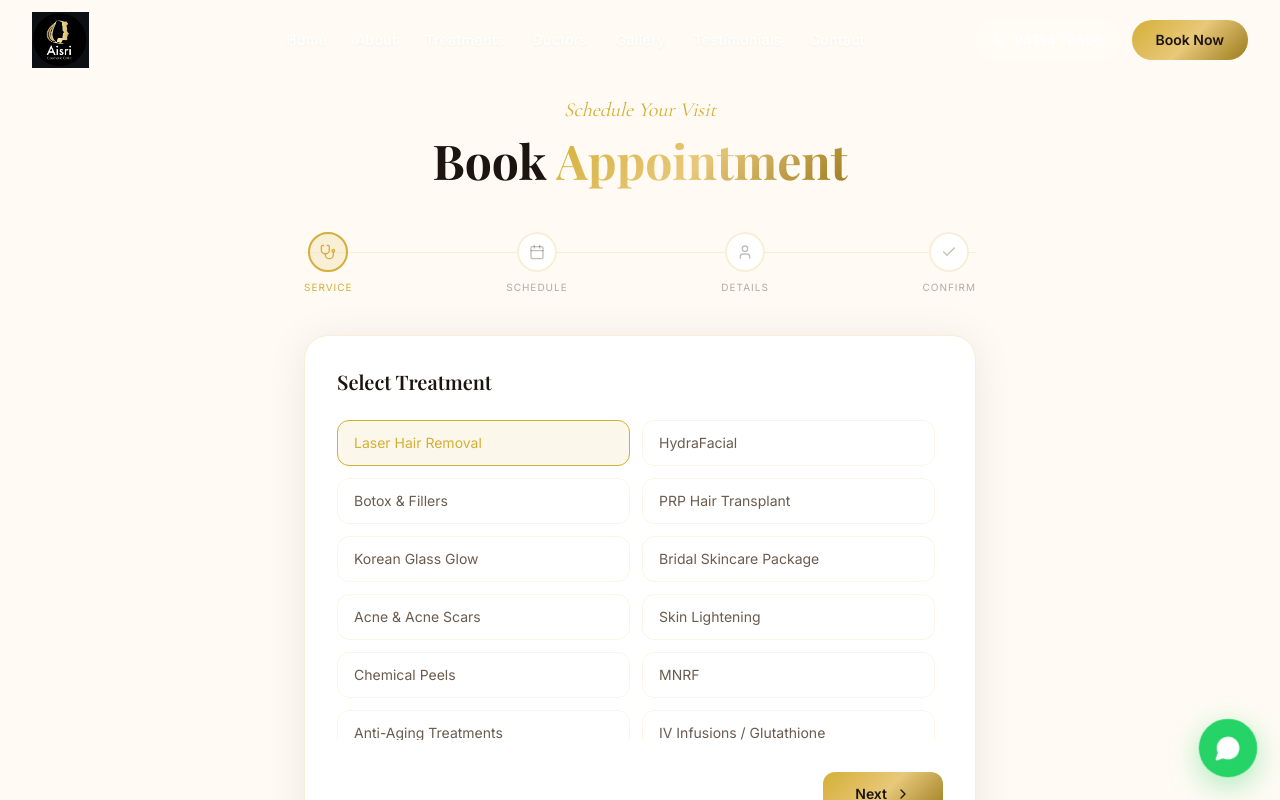
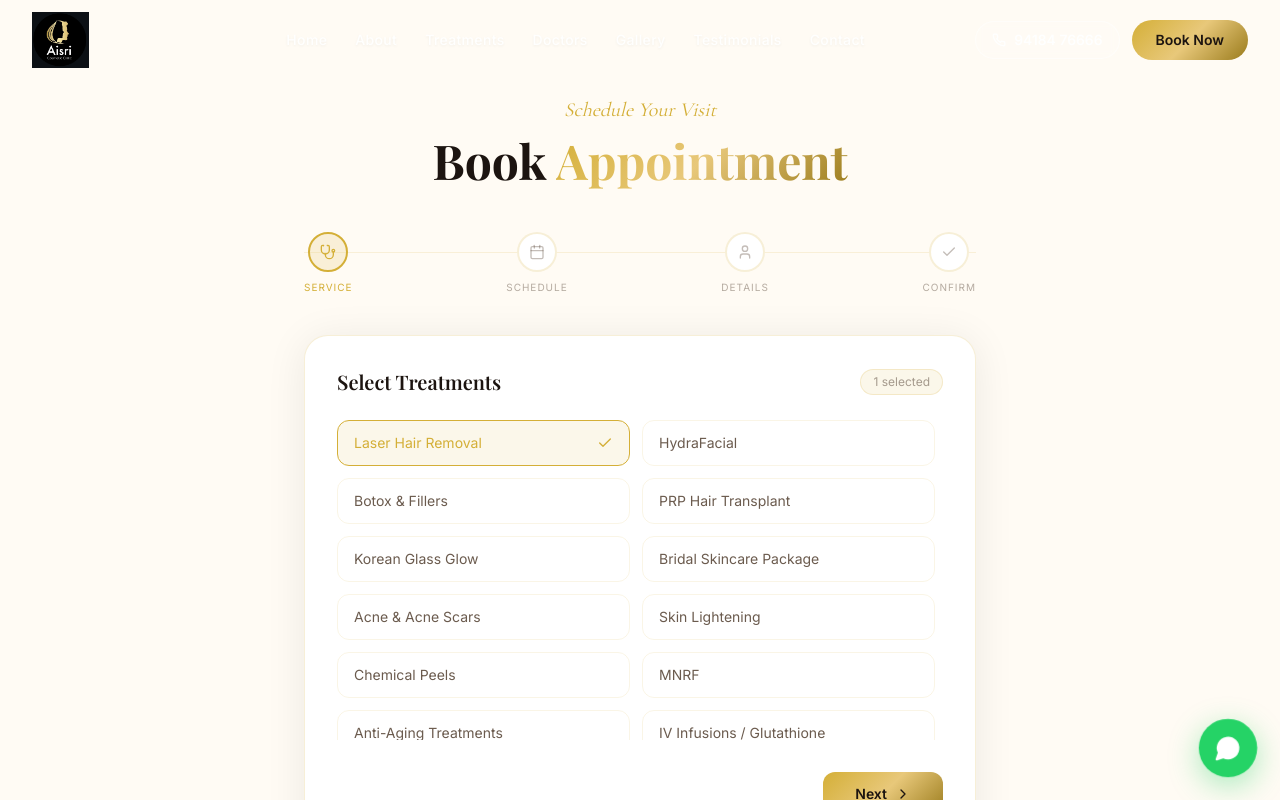
Before and after one commit to katkurisanjay/aisri, a Next.js app: page /book in a window 1280 px wide. Both pictures are taken after a click on the button "Laser Hair Removal". Shown: the top 800 px of the page. Built offline with nearby package versions, Linux system fonts and the light colour scheme.

Commit message:
UX: allow multi-select treatments, group booking times by period, update exact Google maps location

```diff
--- a/src/app/book/page.tsx
+++ b/src/app/book/page.tsx
@@ -13,11 +13,11 @@ const services = [
   'Vaginal Tightening', 'Targeted Fat Lypolysis', 'Stretch Marks Reduction',
 ];
 
-const timeSlots = [
-  '10:00 AM', '10:30 AM', '11:00 AM', '11:30 AM', '12:00 PM', '12:30 PM',
-  '02:00 PM', '02:30 PM', '03:00 PM', '03:30 PM', '04:00 PM', '04:30 PM',
-  '05:00 PM', '05:30 PM', '06:00 PM', '06:30 PM',
-];
+const timeSlots = {
+  Morning: ['10:00 AM', '10:30 AM', '11:00 AM', '11:30 AM'],
+  Afternoon: ['12:00 PM', '12:30 PM', '02:00 PM', '02:30 PM', '03:00 PM', '03:30 PM'],
+  Evening: ['04:00 PM', '04:30 PM', '05:00 PM', '05:30 PM', '06:00 PM', '06:30 PM'],
+};
 
 const steps = [
   { id: 1, label: 'Service',   icon: Stethoscope },
@@ -27,7 +27,7 @@ const steps = [
 ];
 
 interface FormData {
-  service: string;
+  services: string[];
   date: string;
   time: string;
   name: string;
@@ -41,7 +41,7 @@ export default function BookPage() {
   const [submitted, setSubmitted] = useState(false);
   const [loading, setLoading] = useState(false);
   const [form, setForm] = useState<FormData>({
-    service: '', date: '', time: '', name: '', phone: '', email: '', notes: '',
+    services: [], date: '', time: '', name: '', phone: '', email: '', notes: '',
   });
 
   const today = new Date().toISOString().split('T')[0];
@@ -77,7 +77,7 @@ export default function BookPage() {
           <h2 className="font-playfair text-3xl font-bold text-charcoal mb-3">Booking Confirmed!</h2>
           <p className="text-brown-gray font-inter text-sm leading-relaxed mb-4">
             Thank you, <strong className="text-charcoal">{form.name}</strong>! Your appointment request for
-            <strong className="text-luxury-gold"> {form.service}</strong> on <strong className="text-luxury-gold">{form.date}</strong> at <strong className="text-luxury-gold">{form.time}</strong> has been received.
+            <strong className="text-luxury-gold"> {form.services.join(', ')}</strong> on <strong className="text-luxury-gold">{form.date}</strong> at <strong className="text-luxury-gold">{form.time}</strong> has been received.
           </p>
           <p className="text-brown-gray font-inter text-xs mb-8">
             Our team will confirm your appointment shortly via call or WhatsApp on <strong className="text-charcoal">{form.phone}</strong>.
@@ -137,19 +137,30 @@ export default function BookPage() {
             {/* Step 1: Service */}
             {step === 1 && (
               <div>
-                <h3 className="font-playfair text-xl font-semibold text-charcoal mb-6">Select Treatment</h3>
+                <div className="flex items-center justify-between mb-6">
+                  <h3 className="font-playfair text-xl font-semibold text-charcoal">Select Treatments</h3>
+                  <span className="text-xs font-inter text-brown-gray/60 bg-[rgba(212,175,55,0.1)] px-3 py-1 rounded-full border border-[rgba(212,175,55,0.2)]">
+                    {form.services.length} selected
+                  </span>
+                </div>
                 <div className="grid grid-cols-1 sm:grid-cols-2 gap-3 max-h-80 overflow-y-auto pr-2">
                   {services.map((s) => (
                     <button
                       key={s}
-                      onClick={() => setForm({ ...form, service: s })}
-                      className={`text-left px-4 py-3 rounded-xl border font-inter text-sm transition-all duration-200 ${
-                        form.service === s
+                      onClick={() => setForm({
+                        ...form,
+                        services: form.services.includes(s)
+                          ? form.services.filter(item => item !== s)
+                          : [...form.services, s]
+                      })}
+                      className={`text-left px-4 py-3 rounded-xl border font-inter text-sm transition-all duration-200 flex items-center justify-between ${
+                        form.services.includes(s)
                           ? 'border-luxury-gold bg-[rgba(212,175,55,0.1)] text-luxury-gold'
                           : 'border-[rgba(212,175,55,0.12)] text-brown-gray hover:border-[rgba(212,175,55,0.3)] hover:text-charcoal'
                       }`}
                     >
                       {s}
+                      {form.services.includes(s) && <Check size={16} className="text-luxury-gold" />}
                     </button>
                   ))}
                 </div>
@@ -170,10 +181,13 @@ export default function BookPage() {
                     className="w-full bg-ivory border border-[rgba(212,175,55,0.2)] rounded-xl px-4 py-3 text-charcoal font-inter text-sm focus:outline-none focus:border-luxury-gold focus:ring-1 focus:ring-luxury-gold/30 transition-all"
                   />
                 </div>
-                <div>
-                  <label className="block text-brown-gray/80 text-xs font-inter uppercase tracking-wider mb-3">Preferred Time</label>
+                <div className="space-y-4">
+                  <label className="block text-brown-gray/80 text-xs font-inter uppercase tracking-wider mb-2">Preferred Time</label>
+                  {Object.entries(timeSlots).map(([period, slots]) => (
+                    <div key={period} className="mb-4">
+                      <p className="text-xs font-inter text-charcoal font-medium mb-2">{period}</p>
                       <div className="grid grid-cols-3 sm:grid-cols-4 gap-2">
-                    {timeSlots.map((t) => (
+                        {slots.map((t) => (
                           <button
                             key={t}
                             onClick={() => setForm({ ...form, time: t })}
@@ -187,6 +201,8 @@ export default function BookPage() {
                           </button>
                         ))}
                       </div>
+                    </div>
+                  ))}
                 </div>
               </div>
             )}
@@ -231,7 +247,7 @@ export default function BookPage() {
                 <h3 className="font-playfair text-xl font-semibold text-charcoal mb-6">Confirm Booking</h3>
                 <div className="space-y-3 mb-8">
                   {[
-                    { label: 'Treatment',     value: form.service },
+                    { label: 'Treatments',    value: form.services.join(', ') },
                     { label: 'Date',          value: form.date },
                     { label: 'Time',          value: form.time },
                     { label: 'Name',          value: form.name },
@@ -264,7 +280,7 @@ export default function BookPage() {
               <button
                 onClick={step < 4 ? () => setStep(step + 1) : handleSubmit}
                 disabled={
-                  (step === 1 && !form.service) ||
+                  (step === 1 && form.services.length === 0) ||
                   (step === 2 && (!form.date || !form.time)) ||
                   (step === 3 && (!form.name || !form.phone || !form.email)) ||
                   loading
--- a/src/components/ContactSection.tsx
+++ b/src/components/ContactSection.tsx
@@ -74,7 +74,7 @@ export default function ContactSection() {
             {/* Google Maps embed */}
             <div className="rounded-2xl overflow-hidden border border-[rgba(212,175,55,0.15)] h-56">
               <iframe
-                src="https://www.google.com/maps/embed?pb=!1m18!1m12!1m3!1d3797.9!2d79.5647!3d17.9862!2m3!1f0!2f0!3f0!3m2!1i1024!2i768!4f13.1!3m3!1m2!1s0x3a334c6e1a4b3a7f%3A0x8f2c5b8e1a4b3a7f!2sKSR%20Plaza%2C%20Hanamkonda%2C%20Warangal!5e0!3m2!1sen!2sin!4v1620000000000!5m2!1sen!2sin"
+                src="https://maps.google.com/maps?q=AISRI%20COSMETIC%20CLINIC%2C%204TH%20FLOOR%2C%20KSR%20PLAZA%2C%20near%20KU%20CROSS%20ROAD%2C%20Jagruti%20Colony%2C%20Naim%20Nagar%2C%20Hanamkonda%2C%20Telangana%20506009&t=&z=15&ie=UTF8&iwloc=&output=embed"
                 width="100%"
                 height="100%"
                 style={{ border: 0 }}
```
Lines whose indentation alone changed are shown as unchanged.
